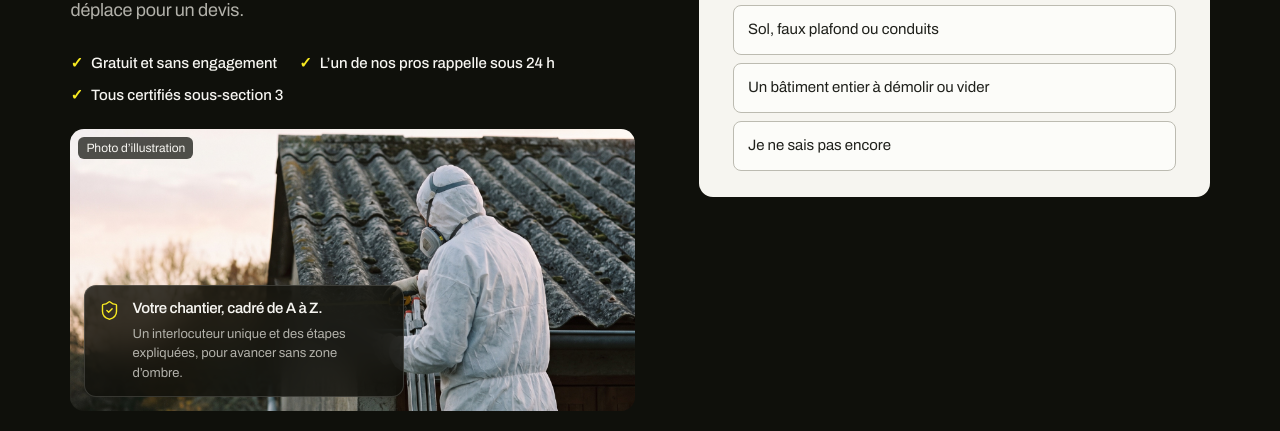
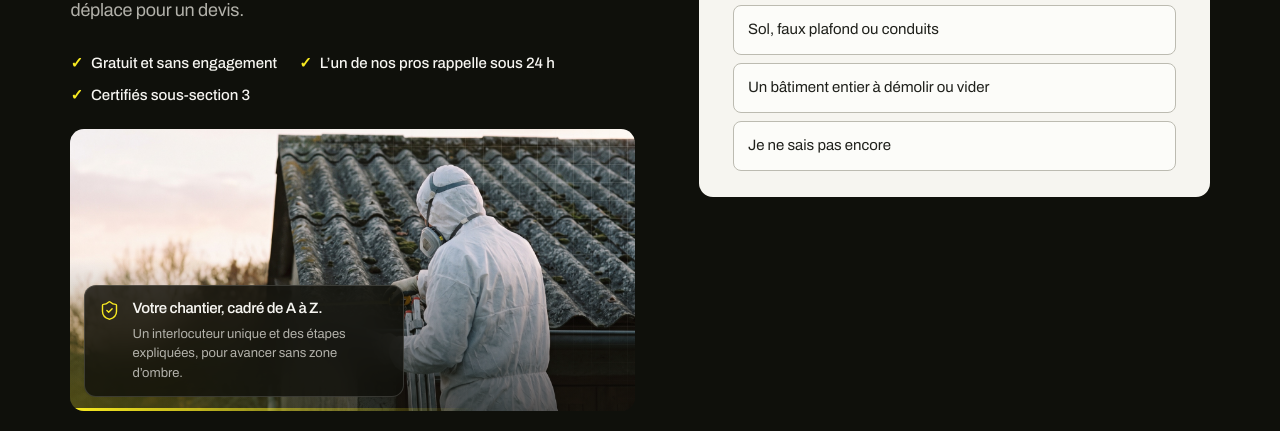
Before and after one commit to maximecuarteropro-prog/site-web-CAP-desamiantage, an Astro site: page /desamiantage-lyon in a window 1280 px wide. Shown: the part 369-800 px from the top of the page. Built offline with nearby package versions, Linux system fonts and the light colour scheme; Astro itself is replaced by a stand-in of ours.

Commit message:
Photos des pages par zone : habillage à la place de la légende
Retire la mention « Photo d'illustration ». Les photos reçoivent un dégradé
vers l'encre, une lueur et un trait jaunes, et le quadrillage des vignettes.
La ligne de preuve dit « Certifiés sous-section 3 », sans « tous ».

Co-Authored-By: Claude Opus 5.5 <noreply@anthropic.com>

```diff
--- a/src/components/BlocPro.astro
+++ b/src/components/BlocPro.astro
@@ -1,6 +1,6 @@
 ---
 // Section avec photo d'un pro, sur les pages par zone. Une seule photo à changer quand les nouvelles arriveront.
-// Photo générée : elle illustre le métier, elle ne présente pas un pro réel (d'où la légende).
+// Photo générée : elle illustre le métier, elle ne présente pas un pro réel. Pas de légende (Maxime, 4 nov. 2026).
 import { Picture } from 'astro:assets'
 import photo from '@/assets/hero-retrait-plaque.jpg'
 
@@ -13,7 +13,6 @@ const { titre } = Astro.props
 <section class="zone-bloc zone-bloc-photo">
   <figure class="zone-photo">
     <Picture src={photo} formats={['avif', 'webp']} widths={[480, 760, 1100, 1500]} sizes="(min-width: 1440px) 460px, (min-width: 1024px) 32vw, calc(100vw - 44px)" quality={70} alt="Un pro en combinaison de protection et masque retire une plaque de fibrociment, à côté d’un sac à déchets" loading="lazy" decoding="async" />
-    <figcaption>Photo d’illustration</figcaption>
   </figure>
   <div>
     <h2>{titre}</h2>
--- a/src/layouts/ZoneDevis.astro
+++ b/src/layouts/ZoneDevis.astro
@@ -82,11 +82,10 @@ const donnees: Record<string, unknown>[] = [
           <ul class="zone-preuves">
             <li>Gratuit et sans engagement</li>
             <li>L’un de nos pros rappelle sous 24&nbsp;h</li>
-            <li>Tous certifiés sous-section&nbsp;3</li>
+            <li>Certifiés sous-section&nbsp;3</li>
           </ul>
           <figure class="zone-photo">
             <img src={visuel.src} srcset={visuel.srcSet.attribute} sizes={taillesPhoto} width={photo.width} height={photo.height} fetchpriority="high" decoding="async" alt="Un pro en combinaison de protection mesure une toiture en fibrociment avant de faire son devis" />
-            <figcaption>Photo d’illustration</figcaption>
             <div class="assurance-card"><ShieldCheck className="assurance-icon" aria-hidden="true" /><div><p class="assurance-titre">Votre chantier, cadré de A à Z.</p><p>Un interlocuteur unique et des étapes expliquées, pour avancer sans zone d’ombre.</p></div></div>
           </figure>
         </div>
--- a/src/styles/site.css
+++ b/src/styles/site.css
@@ -164,8 +164,7 @@
 /* Réassurance reprise de l'accueil. Sur mobile, le badge passe sous le formulaire, pour le garder haut dans l'écran. */
 .zone-badge { grid-area: badge; justify-self: start; }
 .zone-rassurance .zone-photo { aspect-ratio: 4 / 3; }
-.zone-rassurance .zone-photo figcaption { top: 8px; bottom: auto; }
-.zone-photo .assurance-card { right: 10px; bottom: 10px; left: 10px; width: auto; padding: 13px 14px; }
+.zone-photo .assurance-card { z-index: 2; right: 10px; bottom: 10px; left: 10px; width: auto; padding: 13px 14px; }
 .assurance-card .assurance-titre { margin: 0; color: var(--text-primary); font-size: 15px; font-weight: 550; line-height: 1.3; letter-spacing: -0.025em; }
 .zone-contenu .zone-assurances { max-width: none; margin: 0; padding: 32px 0; border-top: 0; }
 .zone-tete { grid-area: tete; }
@@ -174,9 +173,13 @@
 .zone-rassurance { grid-area: rassurance; min-width: 0; }
 .zone-rassurance .zone-preuves { display: grid; color: var(--text-primary); font-size: 15px; }
 .zone-rassurance .zone-preuves li::before { color: var(--accent-primary); font-weight: 700; }
-.zone-photo { position: relative; margin: 22px 0 0; overflow: hidden; aspect-ratio: 16 / 9; border-radius: 14px; }
+.zone-photo { position: relative; isolation: isolate; margin: 22px 0 0; overflow: hidden; aspect-ratio: 16 / 9; border-radius: 14px; }
 .zone-photo img { display: block; width: 100%; height: 100%; object-fit: cover; object-position: 62% 30%; }
-.zone-photo figcaption { position: absolute; bottom: 8px; left: 8px; padding: 2px 8px; border-radius: 6px; color: var(--text-primary); background: oklch(0.17 0.009 115 / 0.72); font-size: 12px; line-height: 1.5; }
+/* Habillage des photos, sans image en plus : quadrillage des vignettes en haut à droite, dégradé vers l'encre,
+   lueur jaune en bas à gauche et trait jaune qui s'efface le long du bord bas. */
+.zone-photo::before, .zone-photo::after { position: absolute; inset: 0; z-index: 1; pointer-events: none; content: ''; }
+.zone-photo::before { background-image: linear-gradient(oklch(0.97 0.006 100 / 0.14) 1px, transparent 1px), linear-gradient(90deg, oklch(0.97 0.006 100 / 0.14) 1px, transparent 1px); background-size: 18px 18px; background-position: -1px -1px; -webkit-mask-image: linear-gradient(215deg, #000, transparent 44%); mask-image: linear-gradient(215deg, #000, transparent 44%); }
+.zone-photo::after { background: linear-gradient(90deg, var(--accent-primary), oklch(0.92 0.19 105 / 0) 72%) left bottom / 100% 3px no-repeat, radial-gradient(75% 65% at 0% 100%, oklch(0.92 0.19 105 / 0.26), oklch(0.92 0.19 105 / 0) 72%), linear-gradient(180deg, oklch(0.17 0.009 115 / 0) 46%, oklch(0.17 0.009 115 / 0.62) 100%); }
 
 /* Formulaire par étapes. */
 .devis-panneau { grid-area: form; min-width: 0; padding: 20px 18px 18px; border-radius: 14px; color: oklch(0.2 0.009 115); background: oklch(0.97 0.007 100); scroll-margin-top: 8px; }
```
Also changed, not shown: AGENTS.md (+1 -0 lines).
